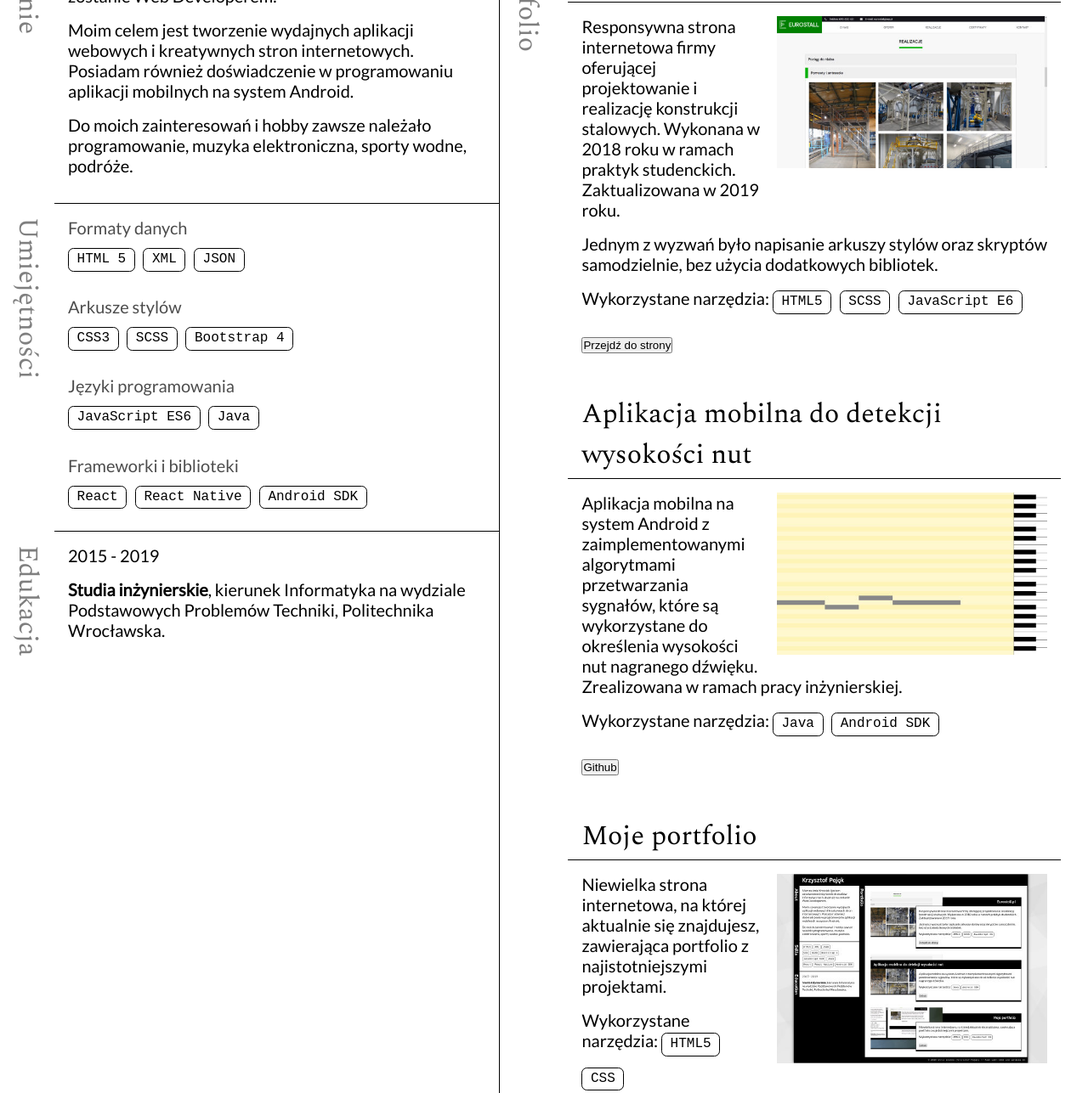
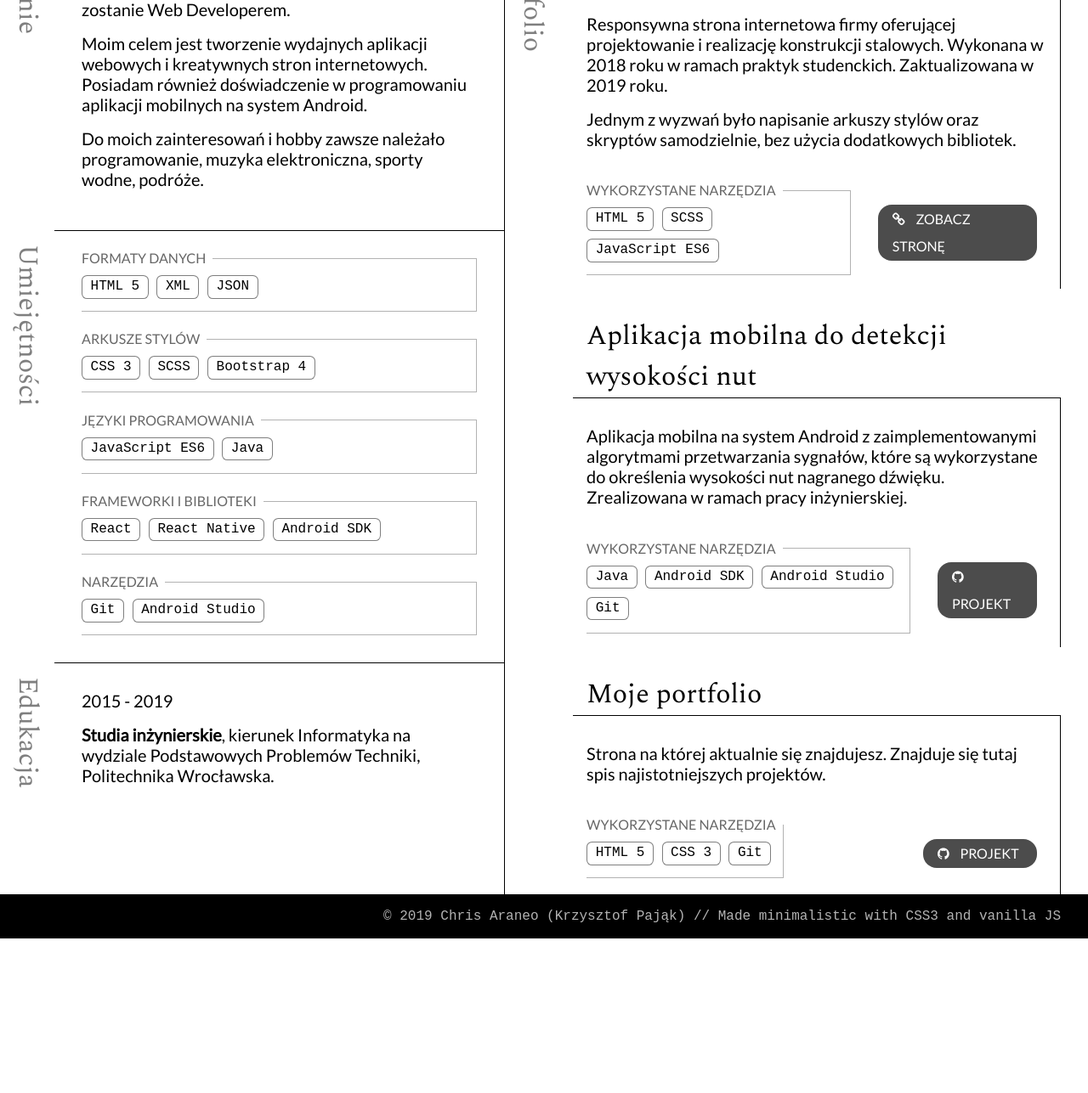
Before and after one commit to ChrisAraneo/Personal-Website, a plain HTML site: page index.html in a window 1280 px wide. Shown: the part 186-1473 px from the top of the page at 85% size. After the commit the page ends 1291 px from the top, so only its background shows below. Drawn offline with nearby package versions, Linux system fonts and the light colour scheme; a web font is replaced by a local one.

Commit message:
New css classes, added borders, removed images

```diff
--- a/css/main.css
+++ b/css/main.css
@@ -127,7 +127,7 @@ p, aside {
 .panel-body {
     display: block;
     width: 100%;
-    padding: 1rem;
+    padding: 2rem;
     background-color: white;
 }
 
@@ -158,22 +158,29 @@ p, aside {
     font-size: 0;
     margin: 0;
     padding: 0rem;
+    border: 1px solid rgba(0,0,0,.3);
+    border-left: none;
+    padding-bottom: .3rem;
 }
 .skill-row:not(:last-of-type) {
-    margin-bottom: 1.25rem;
+    margin-bottom: 2rem;
 }
-
 .skill-header {
     letter-spacing: 0px;
-    margin-bottom: .75rem;
+    margin-bottom: .5rem;
 }
 .skill-header h4 {
-    font-size: 1.25rem;
+    line-height: 1.5rem;
+    font-size: 1rem;
+    text-transform: uppercase;
     font-weight: normal;
-    color: rgba(0,0,0,0.7);
+    color: rgba(0,0,0,0.6);
+    background-color: white;
+    display: inline-block;
+    margin-left: 0rem;
+    margin-top: -.8rem;
+    padding: 0 .5rem 0 0;
 }
-
-
 .skill {
     display: inline-block;
     padding: 0rem .6rem;
@@ -183,7 +190,7 @@ p, aside {
     margin-bottom: .6rem;
     font-size: 1rem;
     font-family: "Courier New", Courier, monospace;
-    border: 1px solid black;
+    border: 1px solid rgba(0,0,0,.5);
     background: white;
     color: black;
 }
@@ -200,7 +207,7 @@ p, aside {
 }
 
 /* PORTFOLIO PAGE */
-.portfolio-page {
+/* .portfolio-page {
     width: auto;
     height: auto;
     margin: 2rem;
@@ -237,7 +244,7 @@ p, aside {
     right: 0;
     top: 0;
     transform: translateY(-3rem);
-    filter: saturate(.9); */
+    filter: saturate(.9);
     max-width: 350px;
     float: right;
     padding: 1rem;
@@ -247,9 +254,86 @@ p, aside {
     text-align: left;
     margin-right: 0%;
     float: right;
+}*/
+
+/* PROJECT (NEW CSS CLASS) */
+.project {
+    margin: 1rem 2rem 0 1rem;
+    display: flex;
+    flex-direction: column;
+    justify-content: center;
+    position: relative;
+    top: auto;
+    overflow: hidden;
 }
-.portfolio-page-text {
+.project-header {
+    padding: 0 0 0 1rem;
+    background: white;
+    text-align: left;
+    line-height: 3rem;
+    padding-right: 1rem;
+    overflow: hidden;
+    border-bottom: 1px solid black;
+}
+.project:not(:last-of-type) {
+    margin-bottom: 2rem;
+}
+.project-description {
+    padding: 2rem 1rem 1rem 1rem;
+    border-right: 1px solid black;
+}
+.project-footer {
+    display: flex;
+    flex-direction: row;
+    justify-content: space-between;
+    border-right: 1px solid black;
+}
+.project-tools {
     padding: 1rem;
+    margin-top: 0;
+}
+.project-tools .skill-row {
+    display: inline-block;
+}
+
+.project-links {
+    padding: 1rem;
+}
+.link-row {
+    font-size: 0;
+    margin: 0;
+    padding: 0rem;
+    border: 1px solid transparent;
+    border-left: none;
+    padding-bottom: .3rem;
+}
+.link-row:not(:last-of-type) {
+    margin-bottom: 2rem;
+}
+.link {
+    display: inline-block;
+    padding: 0rem 1.3rem 0rem 1rem;
+    border-radius: 1rem;
+    line-height: 2rem;
+    margin-top: 1rem;
+    margin-right: .6rem;
+    margin-bottom: .6rem;
+    font-size: 1rem;
+    font-family: inherit;
+    border: 1px solid transparent;
+    background: rgba(0,0,0,0.7);
+    color: white;
+    text-decoration: none;
+    text-transform: uppercase;
+    transition-duration: .33s;
+}
+.link:hover {
+    background: white;
+    color: black;
+    border-color: black;
+}
+.link i {
+    margin-right: .8rem;
 }
 
 /* ANIMATIONS */
--- a/index.html
+++ b/index.html
@@ -14,6 +14,7 @@
         type='text/css'>
     <link href='https://fonts.googleapis.com/css?family=Roboto+Mono&subset=latin,latin-ext' rel='stylesheet'
         type='text/css'>
+    <link rel="stylesheet" href="https://cdnjs.cloudflare.com/ajax/libs/font-awesome/4.7.0/css/font-awesome.min.css">
     <link href="https://fonts.googleapis.com/css?family=Lato&display=swap" rel="stylesheet">
     <link href="css/main.css" rel="stylesheet" type="text/css">
 </head>
@@ -60,7 +61,7 @@
                                 <header class="skill-header">
                                     <h4>Arkusze stylów</h4>
                                 </header>
-                                <div class="skill">CSS3</div>
+                                <div class="skill">CSS 3</div>
                                 <div class="skill">SCSS</div>
                                 <div class="skill">Bootstrap 4</div>
                             </div>
@@ -78,6 +79,13 @@
                                 <div class="skill">React</div>
                                 <div class="skill">React Native</div>
                                 <div class="skill">Android SDK</div>
+                            </div>
+                            <div class="skill-row">
+                                <header class="skill-header">
+                                    <h4>Narzędzia</h4>
+                                </header>
+                                <div class="skill">Git</div>
+                                <div class="skill">Android Studio</div>
                             </div>
                         </div>
                     </div>
@@ -101,15 +109,13 @@
                         </header>
                         <div class="panel-body">
                             <div id="portfolio-preview">
-                                <div id="eurostall" class="portfolio-page">
-                                    <header class="portfolio-page-header">
+
+                                <!-- EUROSTALL PL -->
+                                <div id="eurostall" class="project">
+                                    <header class="project-header">
                                         <h3 class="animation-down">Eurostall.pl</h3>
                                     </header>
-
-                                    <div class="portfolio-page-body">
-                                        <img class="portfolio-page-image" src="img/eurostall.jpg"
-                                            alt="Zrzut ekranu strony internetowej firmy wykonującej konstrukcje stalowe">
-                                        <div class="portfolio-page-text">
+                                    <div class="project-description">
                                         <p>Responsywna strona internetowa firmy oferującej projektowanie i
                                             realizację
                                             konstrukcji
@@ -120,56 +126,85 @@
                                         <p>Jednym z wyzwań było napisanie arkuszy stylów oraz skryptów
                                             samodzielnie, bez użycia
                                             dodatkowych bibliotek.</p>
-                                            <p>Wykorzystane narzędzia: <span class="skill">HTML5</span><span
-                                                    class="skill">SCSS</span><span class="skill">JavaScript E6</span>
-                                            </p>
-                                            <button>Przejdź do strony</button>
+                                    </div>
+                                    <footer class="project-footer">
+                                        <div class="project-tools">
+                                            <div class="skill-row">
+                                                <header class="skill-header">
+                                                    <h4>Wykorzystane narzędzia</h4>
+                                                </header>
+                                                <div class="skill">HTML 5</div>
+                                                <div class="skill">SCSS</div>
+                                                <div class="skill">JavaScript ES6</div>
                                             </div>
                                         </div>
+                                        <div class="project-links">
+                                            <div class="link-row">
+                                                <a class="link" href="https://www.eurostall.pl/" target="_blank"><i
+                                                        class="fa fa-link"></i>Zobacz stronę</a>
+                                            </div>
+                                        </div>
+                                    </footer>
                                 </div>
 
-                                <div class="portfolio-page">
-                                    <header class="portfolio-page-header higher">
+                                <!-- APLIKACJA MOBILNA DO DETEKCJI WYSOKOŚCI NUT -->
+                                <div id="eurostall" class="project">
+                                    <header class="project-header">
                                         <h3 class="animation-down">Aplikacja mobilna do detekcji wysokości nut</h3>
                                     </header>
-
-                                    <div class="portfolio-page-body">
-                                        <img class="portfolio-page-image" src="img/notes.jpg"
-                                            alt="Zrzut ekranu aplikacji mobilnej do detekcji wysokości nut">
-                                        <div class="portfolio-page-text">
+                                    <div class="project-description">
                                         <p>Aplikacja mobilna na system Android z zaimplementowanymi algorytmami
-                                                przetwarzania sygnałów, które są wykorzystane do określenia wysokości
-                                                nut
+                                            przetwarzania sygnałów, które są wykorzystane do określenia wysokości nut
                                             nagranego dźwięku. Zrealizowana w ramach pracy inżynierskiej.</p>
-                                            <p>Wykorzystane narzędzia: <span class="skill">Java</span><span
-                                                    class="skill">Android SDK</span>
-                                            </p>
-                                            <button>Github</button>
+                                    </div>
+                                    <footer class="project-footer">
+                                        <div class="project-tools">
+                                            <div class="skill-row">
+                                                <header class="skill-header">
+                                                    <h4>Wykorzystane narzędzia</h4>
+                                                </header>
+                                                <div class="skill">Java</div>
+                                                <div class="skill">Android SDK</div>
+                                                <div class="skill">Android Studio</div>
+                                                <div class="skill">Git</div>
                                             </div>
                                         </div>
-
+                                        <div class="project-links">
+                                            <div class="link-row">
+                                                <a class="link" href="index.html" target="_blank"><i
+                                                        class="fa fa-github"></i>Projekt</a>
+                                            </div>
+                                        </div>
+                                    </footer>
                                 </div>
 
-                                <div class="portfolio-page">
-                                    <header class="portfolio-page-header">
+                                <!-- MOJE PORTFOLIO -->
+                                <div id="eurostall" class="project">
+                                    <header class="project-header">
                                         <h3 class="animation-down">Moje portfolio</h3>
                                     </header>
-
-                                    <div class="portfolio-page-body">
-                                        <img class="portfolio-page-image" src="img/portfolio.jpg"
-                                            alt="Zrzut ekranu strony z portfolio">
-                                        <div class="portfolio-page-text">
-                                            <p>Niewielka strona internetowa, na której aktualnie się znajdujesz,
-                                                zawierająca
-                                                portfolio
-                                                z najistotniejszymi projektami.</p>
-                                            <p>Wykorzystane narzędzia: <span class="skill">HTML5</span><span
-                                                    class="skill">CSS</span><span class="skill">JavaScript E6</span>
-                                            </p>
-                                            <button>Github</button>
+                                    <div class="project-description">
+                                        <p>Strona na której aktualnie się znajdujesz. Znajduje się tutaj spis
+                                            najistotniejszych projektów.</p>
                                     </div>
-
+                                    <footer class="project-footer">
+                                        <div class="project-tools">
+                                            <div class="skill-row">
+                                                <header class="skill-header">
+                                                    <h4>Wykorzystane narzędzia</h4>
+                                                </header>
+                                                <div class="skill">HTML 5</div>
+                                                <div class="skill">CSS 3</div>
+                                                <div class="skill">Git</div>
                                             </div>
+                                        </div>
+                                        <div class="project-links">
+                                            <div class="link-row">
+                                                <a class="link" href="index.html" target="_blank"><i
+                                                        class="fa fa-github"></i>Projekt</a>
+                                            </div>
+                                        </div>
+                                    </footer>
                                 </div>
 
                             </div>
```
Lines whose indentation alone changed are shown as unchanged.
